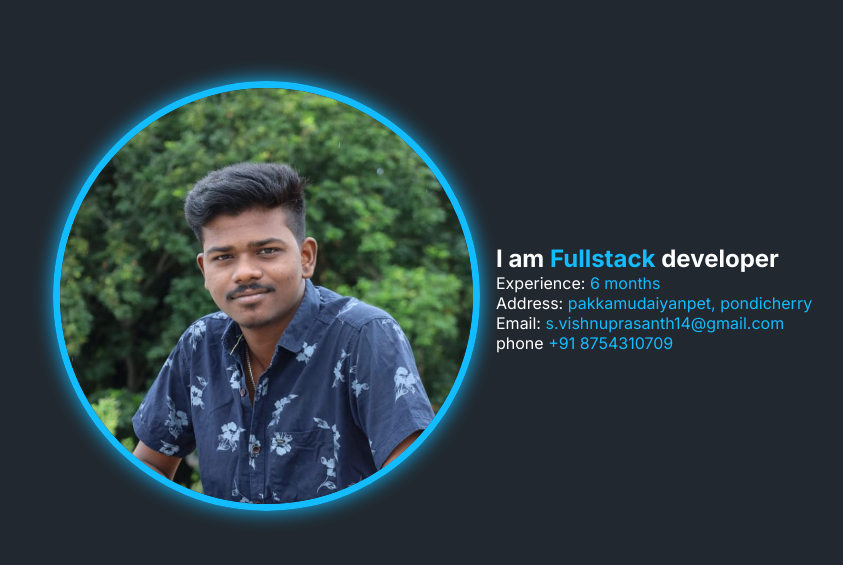
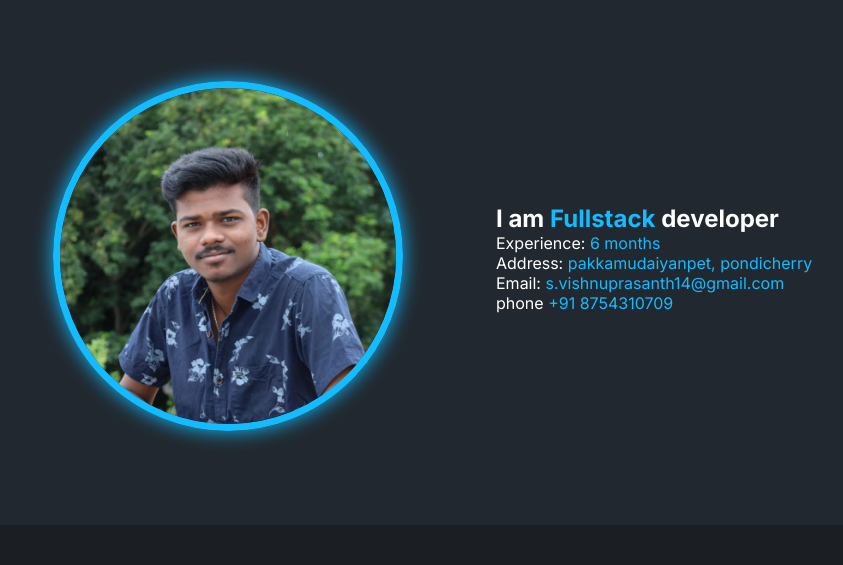
Before and after one commit to Vishnuprasanth-2002/Vishnuprasanth-2002.github.io, a plain HTML site: page index.html in a window 1280 px wide. Shown: the part 829-1394 px from the top of the page, without its empty margins (152-995 px from the left). After the commit the page ends 1354 px from the top, so only its background shows below. Drawn offline with nearby package versions, Linux system fonts and the light colour scheme.

Commit message:
about pic fixing

```diff
--- a/style.css
+++ b/style.css
@@ -172,8 +172,8 @@ section {
 }
 .about img {
   width: 100%;
-  height: 430px;
-  max-width: 430px;
+  height: 350px;
+  max-width: 350px;
   border-radius: 50%;
   object-fit: cover;
   border: 7px solid var(--main-color);
```
